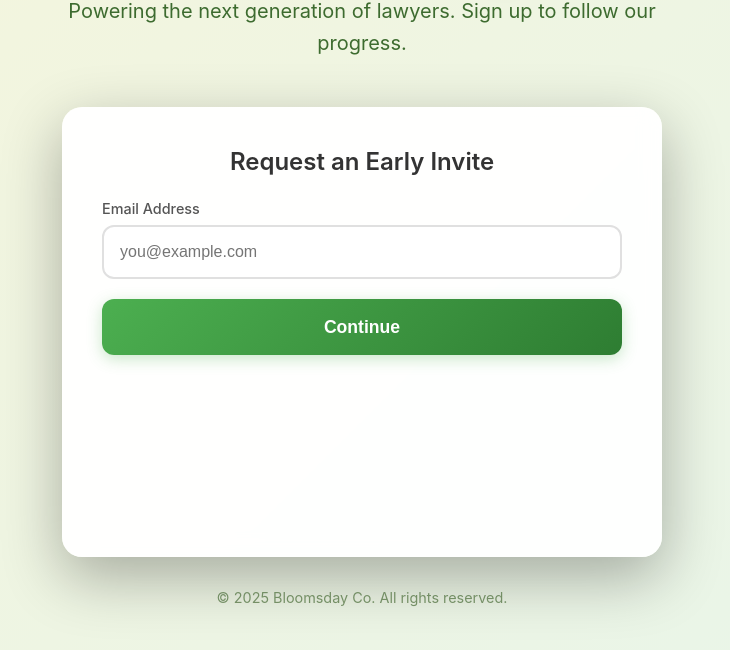
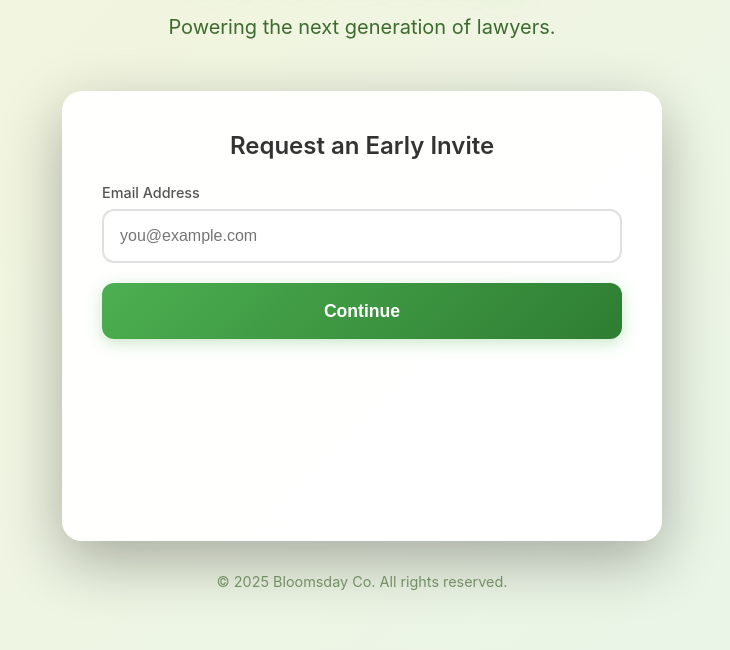
Before and after one commit to keeganbloom/bloomsday-landing-stealth, a plain HTML site: page home.html in a window 1280 px wide. Shown: the part 150-800 px from the top of the page, without its empty margins (278-1008 px from the left). Drawn offline with Linux system fonts and the light colour scheme.

Commit message:
Update home.html

```diff
--- a/home.html
+++ b/home.html
@@ -281,7 +281,7 @@
 <body>
     <div class="container">
         <h1 class="logo">Bloomsday</h1>
-        <p class="tagline">Powering the next generation of lawyers.  Sign up to follow our progress.</p>
+        <p class="tagline">Powering the next generation of lawyers.</p>
 
 
         <div class="form-container">
```
